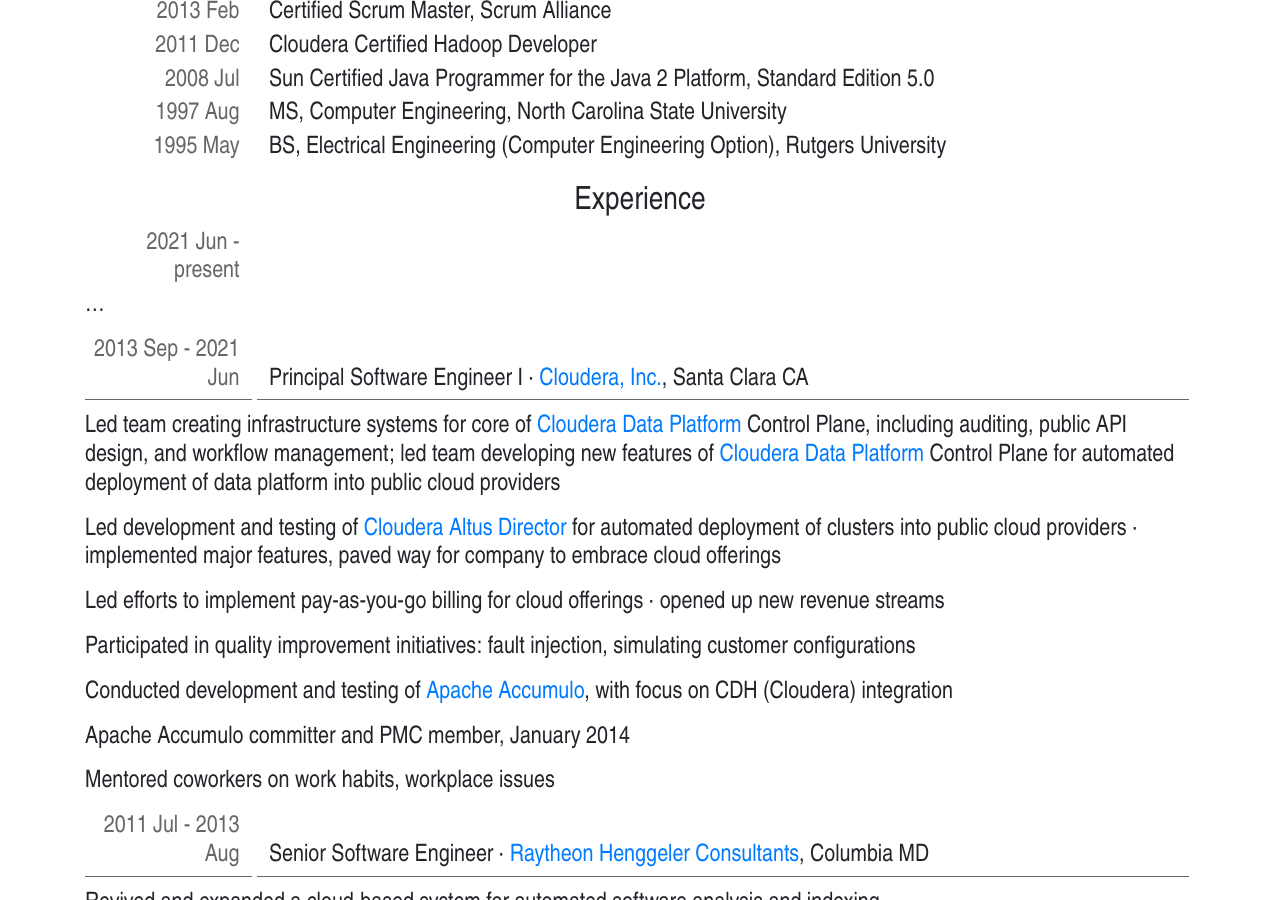
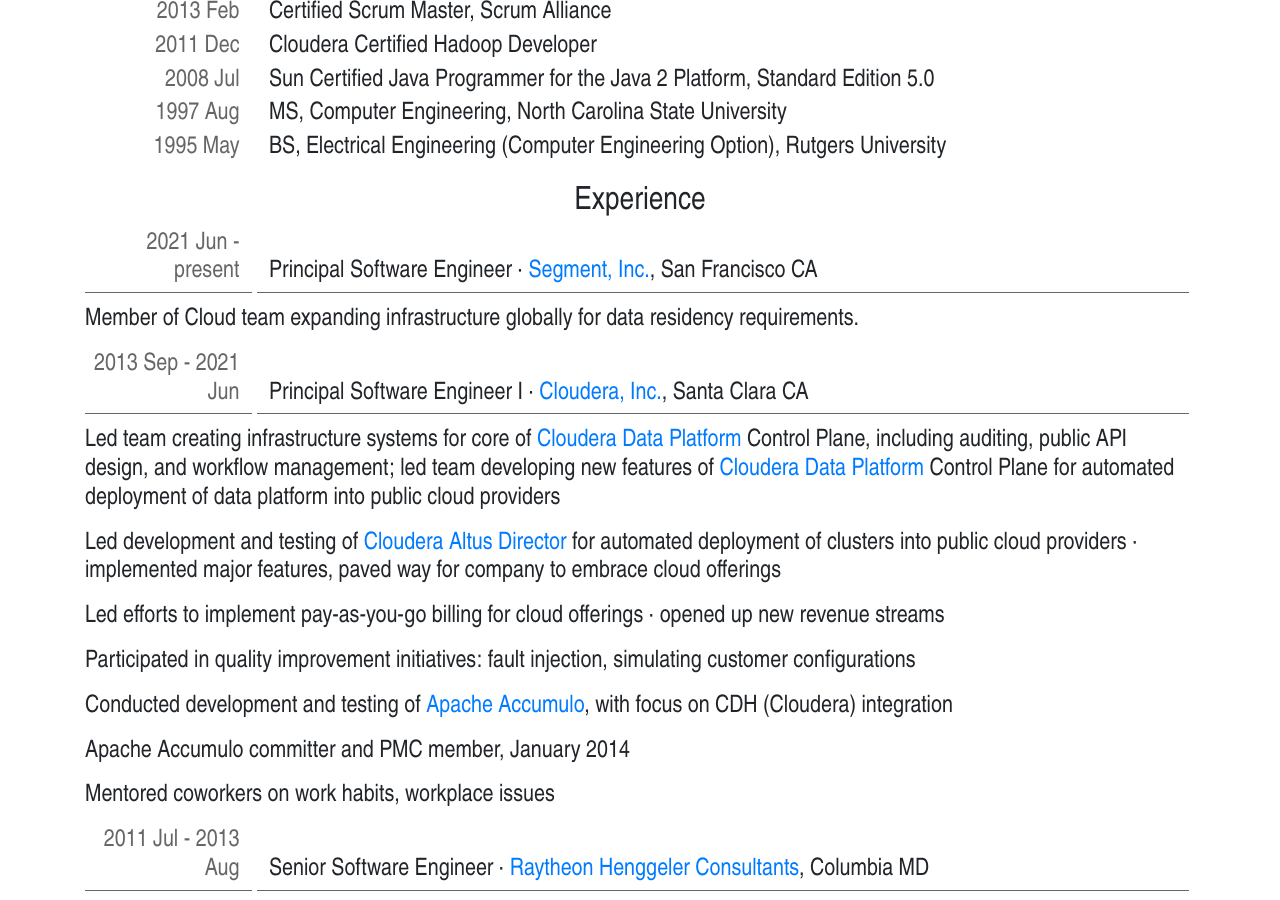
Before and after one commit to bhavanki/havanki.com, a Jekyll site: the page built from resume.md, in a window 1280 px wide and 900 px high, scrolled down 672 px. Built offline with Jekyll 4.4.1, drawn with Linux system fonts in a browser that asks for light colours; some web fonts are replaced.

Commit message:
Add Segment to resume

```diff
--- a/resume.md
+++ b/resume.md
@@ -143,8 +143,12 @@
 ## Experience
 
 ### 2021 Jun - present
+{: class="expdates"}
 
-...
+* Principal Software Engineer · [Segment, Inc.][segment], San Francisco CA
+{: class="expposition"}
+
+Member of Cloud team expanding infrastructure globally for data residency requirements.
 
 ### 2013 Sep - 2021 Jun
 {: class="expdates"}
@@ -216,6 +220,7 @@
 
 Havanki, W. A. (July 1997). [Treegion scheduling for VLIW processors][msthesis]. (Master's thesis.) Department of Electrical and Computer Engineering, North Carolina State University, Raleigh NC.
 
+[segment]: https://www.segment.com/
 [cloudera]: https://www.cloudera.com/
 [cdp]: https://www.cloudera.com/products/cloudera-data-platform.html
 [director]: https://www.cloudera.com/products/product-components/cloudera-director.html
```
Also changed, not shown: other parts of resume.md (+1 -1 lines).
